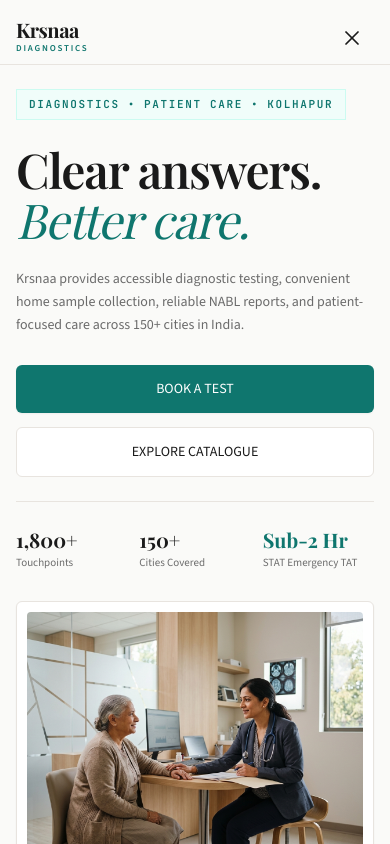
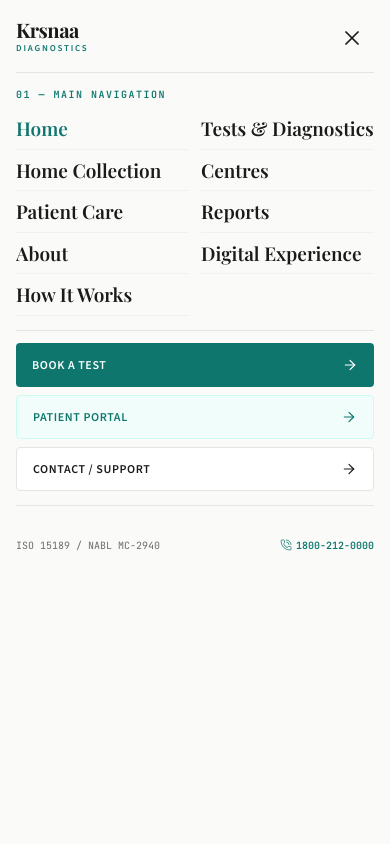
Before and after one commit to Parth662/krsnaD, a React (Vite) app: page / in a window 390 px wide. Both pictures are taken after a click on the button "Toggle Navigation Menu". Shown: the top 844 px of the page. Built offline with nearby package versions, Linux system fonts and the light colour scheme; a web font is replaced by a local one.

Commit message:
Refine responsive mobile navigation overlay typography, sharp button corners, and viewport behavior

```diff
--- a/src/components/layout/Navbar.jsx
+++ b/src/components/layout/Navbar.jsx
@@ -133,8 +133,8 @@
 
       {/* Full-Viewport Compact Editorial Mobile Menu Overlay */}
       {mobileMenuOpen && (
-        <div className="fixed inset-0 z-50 bg-[#FAFAF8] text-[#1A1A1A] overflow-y-auto p-4 sm:p-6 font-sans animate-in fade-in-50 duration-200">
-          <div className="max-w-xl mx-auto space-y-4">
+        <div className="fixed inset-0 z-50 bg-[#FAFAF8] text-[#1A1A1A] overflow-y-auto p-4 sm:p-6 font-sans animate-in fade-in-50 duration-200 min-h-[100dvh]">
+          <div className="max-w-xl mx-auto space-y-3.5 sm:space-y-4">
 
             {/* Header Bar inside Mobile Menu */}
             <div className="flex items-center justify-between pb-3 border-b border-[#E8E4DF]">
@@ -179,7 +179,7 @@
                         key={link.path}
                         to={link.path}
                         onClick={() => setMobileMenuOpen(false)}
-                        className={`py-1.5 text-sm min-[375px]:text-base sm:text-lg font-serif-heading font-semibold border-b border-[#E8E4DF]/40 transition-colors flex items-center min-h-[40px] ${
+                        className={`py-1 min-[375px]:py-1.5 text-[18px] min-[375px]:text-[19px] sm:text-[20px] font-serif-heading font-semibold border-b border-[#E8E4DF]/40 transition-colors flex items-center min-h-[38px] sm:min-h-[42px] ${
                           active ? 'text-[#0F766E] font-bold' : 'text-[#1A1A1A] hover:text-[#0F766E]'
                         }`}
                       >
@@ -198,7 +198,7 @@
                         key={link.path}
                         to={link.path}
                         onClick={() => setMobileMenuOpen(false)}
-                        className={`py-1.5 text-sm min-[375px]:text-base sm:text-lg font-serif-heading font-semibold border-b border-[#E8E4DF]/40 transition-colors flex items-center min-h-[40px] ${
+                        className={`py-1 min-[375px]:py-1.5 text-[18px] min-[375px]:text-[19px] sm:text-[20px] font-serif-heading font-semibold border-b border-[#E8E4DF]/40 transition-colors flex items-center min-h-[38px] sm:min-h-[42px] ${
                           active ? 'text-[#0F766E] font-bold' : 'text-[#1A1A1A] hover:text-[#0F766E]'
                         }`}
                       >
@@ -219,7 +219,7 @@
                 <Link
                   to="/book"
                   onClick={() => setMobileMenuOpen(false)}
-                  className="w-full bg-[#0F766E] text-white hover:bg-[#0D9488] px-4 py-2.5 rounded-md font-sans text-xs sm:text-sm font-semibold uppercase tracking-wider flex items-center justify-between transition-colors min-h-[44px]"
+                  className="w-full bg-[#0F766E] text-white hover:bg-[#0D9488] px-4 py-2.5 rounded-sm font-sans text-xs sm:text-sm font-semibold uppercase tracking-wider flex items-center justify-between transition-colors min-h-[44px]"
                 >
                   <span>BOOK A TEST</span>
                   <ArrowRight className="w-4 h-4 stroke-[1.75]" />
@@ -229,7 +229,7 @@
                 <Link
                   to="/reports"
                   onClick={() => setMobileMenuOpen(false)}
-                  className="w-full bg-[#F0FDFA] border border-[#CCFBF1] text-[#0F766E] hover:bg-[#CCFBF1] px-4 py-2.5 rounded-md font-sans text-xs sm:text-sm font-semibold uppercase tracking-wider flex items-center justify-between transition-colors min-h-[44px]"
+                  className="w-full bg-[#F0FDFA] border border-[#CCFBF1] text-[#0F766E] hover:bg-[#CCFBF1] px-4 py-2.5 rounded-sm font-sans text-xs sm:text-sm font-semibold uppercase tracking-wider flex items-center justify-between transition-colors min-h-[44px]"
                 >
                   <span>PATIENT PORTAL</span>
                   <ArrowRight className="w-4 h-4 stroke-[1.75]" />
@@ -239,7 +239,7 @@
                 <Link
                   to="/patient-care"
                   onClick={() => setMobileMenuOpen(false)}
-                  className="w-full bg-white border border-[#E8E4DF] text-[#1A1A1A] hover:bg-[#F5F3F0] px-4 py-2.5 rounded-md font-sans text-xs sm:text-sm font-semibold uppercase tracking-wider flex items-center justify-between transition-colors min-h-[44px]"
+                  className="w-full bg-white border border-[#E8E4DF] text-[#1A1A1A] hover:bg-[#F5F3F0] px-4 py-2.5 rounded-sm font-sans text-xs sm:text-sm font-semibold uppercase tracking-wider flex items-center justify-between transition-colors min-h-[44px]"
                 >
                   <span>CONTACT / SUPPORT</span>
                   <ArrowRight className="w-4 h-4 stroke-[1.75]" />
@@ -248,8 +248,8 @@
               </div>
             </div>
 
-            {/* Bottom Utility Information Strip — Naturally follows after ~32px space */}
-            <div className="pt-6 mt-6 border-t border-[#E8E4DF] flex items-center justify-between text-[10px] sm:text-[11px] font-mono-meta text-[#6B6B6B]">
+            {/* Bottom Utility Information Strip — Grouped naturally with 36px space */}
+            <div className="pt-8 mt-2 border-t border-[#E8E4DF] flex items-center justify-between text-[10px] sm:text-[11px] font-mono-meta text-[#6B6B6B]">
               <span>ISO 15189 / NABL MC-2940</span>
               <a href="tel:18002120000" className="text-[#0F766E] font-bold hover:underline flex items-center gap-1">
                 <PhoneCall className="w-3 h-3 stroke-[1.5]" />
--- a/src/components/ui/Button.jsx
+++ b/src/components/ui/Button.jsx
@@ -12,7 +12,7 @@
   onClick,
   ...props
 }) {
-  const baseStyles = 'inline-flex items-center justify-center font-sans font-medium text-sm transition-all duration-150 focus:outline-none focus:ring-2 focus:ring-offset-2 focus:ring-[#0F766E] disabled:opacity-50 disabled:pointer-events-none cursor-pointer rounded-md group min-h-[44px] touch-manipulation';
+  const baseStyles = 'inline-flex items-center justify-center font-sans font-medium text-sm transition-all duration-150 focus:outline-none focus:ring-2 focus:ring-offset-2 focus:ring-[#0F766E] disabled:opacity-50 disabled:pointer-events-none cursor-pointer rounded-sm group min-h-[44px] touch-manipulation';
 
   const sizes = {
     sm: 'py-2 px-3.5 text-xs gap-1.5 min-h-[40px] sm:min-h-[44px]',
--- a/src/index.css
+++ b/src/index.css
@@ -8,7 +8,7 @@
   --color-healthcare-bg: #FAFAF8;
   --color-healthcare-surface: #F5F3F0;
   --color-healthcare-card: #FFFFFF;
-  --color-healthcare-[#1A1A1A]: #1A1A1A;
+  --color-healthcare-text: #1A1A1A;
   --color-healthcare-muted: #6B6B6B;
   --color-healthcare-border: #E8E4DF;
   --color-healthcare-accent: #0F766E;
@@ -17,20 +17,18 @@
 }
 
 @layer base {
-  html, body {
-    overflow-x: hidden;
-    width: 100%;
-    max-width: 100vw;
-    margin: 0;
-    padding: 0;
-    box-sizing: border-box;
+  html {
     scroll-behavior: smooth;
+    -webkit-text-size-adjust: 100%;
   }
 
   body {
     font-family: 'Source Sans 3', system-ui, -apple-system, sans-serif;
     background-color: #FAFAF8;
     color: #1A1A1A;
+    margin: 0;
+    padding: 0;
+    min-height: 100dvh;
     -webkit-font-smoothing: antialiased;
     -moz-osx-font-smoothing: grayscale;
     touch-action: manipulation;
```
